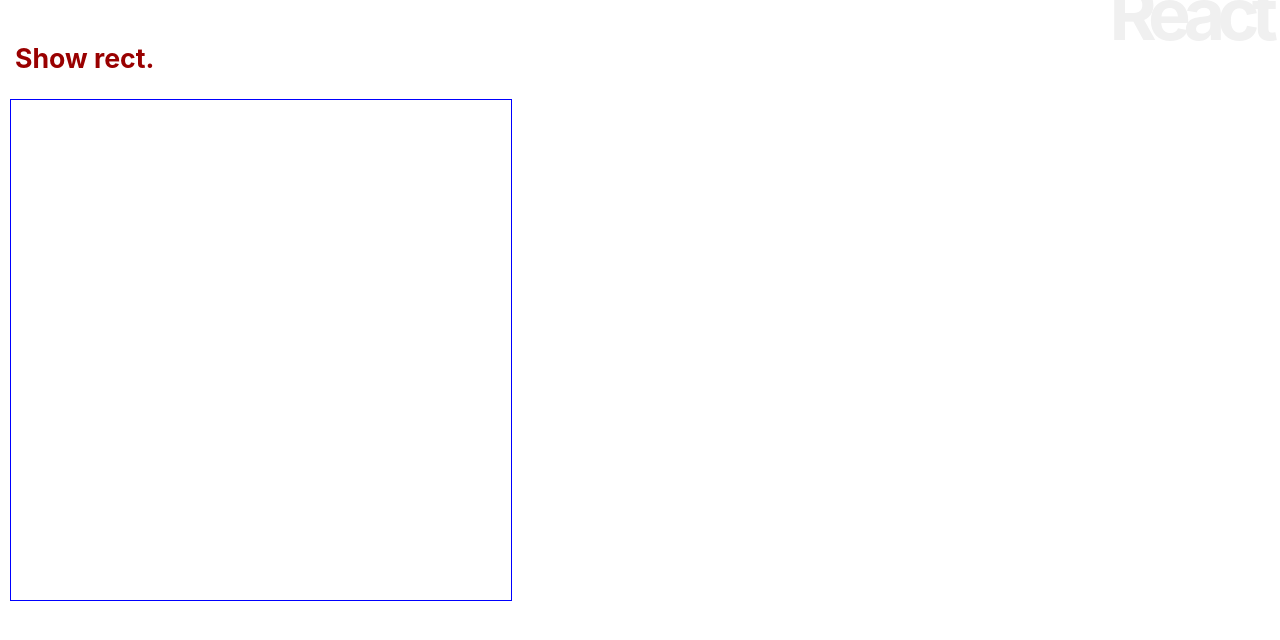
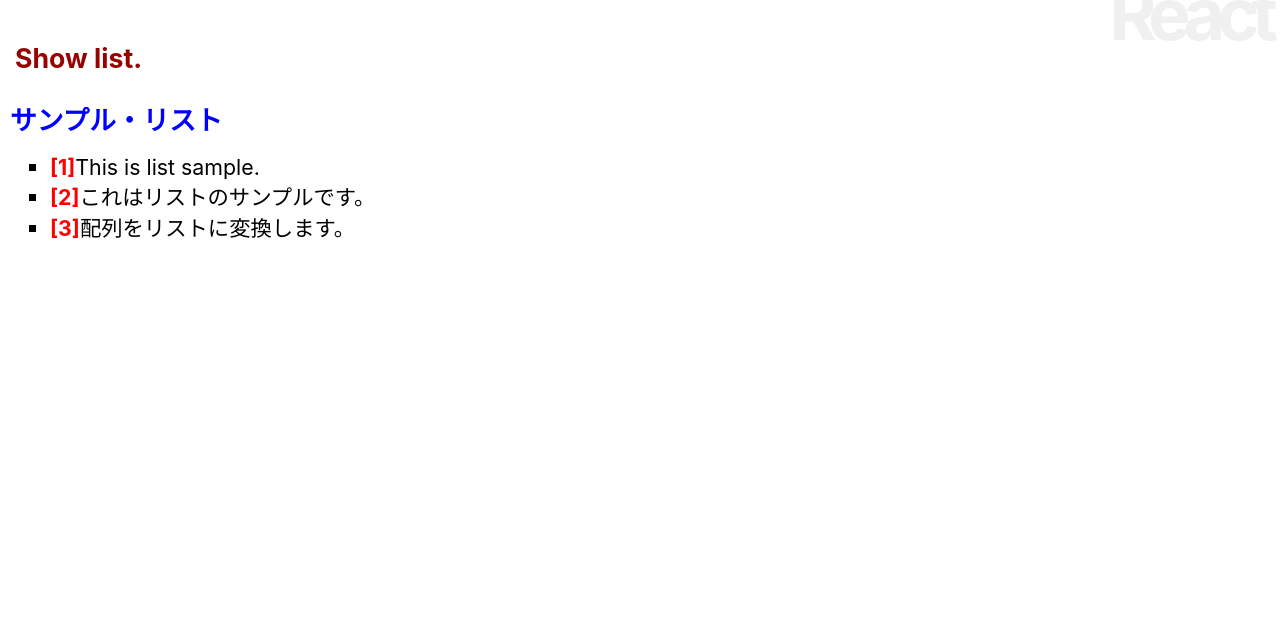
Before and after one commit to n-imai/react_app, a React (Create React App) app: page / in a window 1280 px wide. Shown: the top 640 px of the page. Built offline with nearby package versions, Linux system fonts and the light colour scheme.

Commit message:
Add List class

```diff
--- a/src/App.js
+++ b/src/App.js
@@ -2,7 +2,11 @@
 import './App.css';
 
 class App extends Component {
-  data = [];
+  data = [
+    "This is list sample.",
+    "これはリストのサンプルです。",
+    "配列をリストに変換します。"
+  ];
 
   msgStyle = {
     fontSize: "20pt",
@@ -11,50 +15,68 @@
     padding: "5px",
   }
 
-  area = {
-    width: "500px",
-    height: "500px",
-    border: "1px solid blue",
-  }
-
   constructor(props){
     super(props);
     this.state = {
       list: this.data,
     };
-    this.doAction = this.doAction.bind(this);
-  }
-
-  doAction(e){
-    let x = e.pageX;
-    let y = e.pageY;
-    this.data.push({x:x ,y:y});
-    this.setState({
-      list: this.data,
-    });
-  }
-
-  draw(d){
-    let s = {
-      position:"absolute",
-        left: (d.x - 25) + "px",
-        top: (d.y - 25) + "px",
-        width: "50px",
-        height: "50px",
-        backgroundColor: "#66f3",
-    };
-    return <div style={s}></div>;
   }
 
   render(){
     return <div>
         <h1>React</h1>
-        <h2 style={this.msgStyle}>Show rect.</h2>
-        <div style={this.area} onClick={this.doAction}>
-          {this.data.map((value) => this.draw(value))}
-        </div>
+        <h2 style={this.msgStyle}>Show list.</h2>
+        <List title="サンプル・リスト" data={this.data} />
       </div>;
   }
 }
 
+class List extends Component {
+  number = 1;
+
+  title = {
+    fontSize: "20pt",
+    fontWeight: "bold",
+    color: "blue",
+  };
+
+  render(){
+    let data = this.props.data;
+    return (
+      <div>
+        <p style={this.title}>{this.props.title}</p>
+        <ul>
+          {data.map((item) =>
+            <Item number={this.number++} value={item}
+              key={this.number} />
+          )}
+        </ul>
+      </div>
+    );
+  }
+}
+
+class Item extends Component {
+  li = {
+    listStyleType: "square",
+    fontSize: "16pt",
+    color: "#06",
+    margin: "0px",
+    padding: "0px",
+  }
+  num = {
+    fontWeight: "bold",
+    color: "red",
+  }
+
+  render(){
+    return(
+      <li style={this.li}>
+        <span style={this.num}>[{this.props.number}]</span>
+          {this.props.value}
+      </li>
+    );
+  }
+}
+
 export default App;
```
